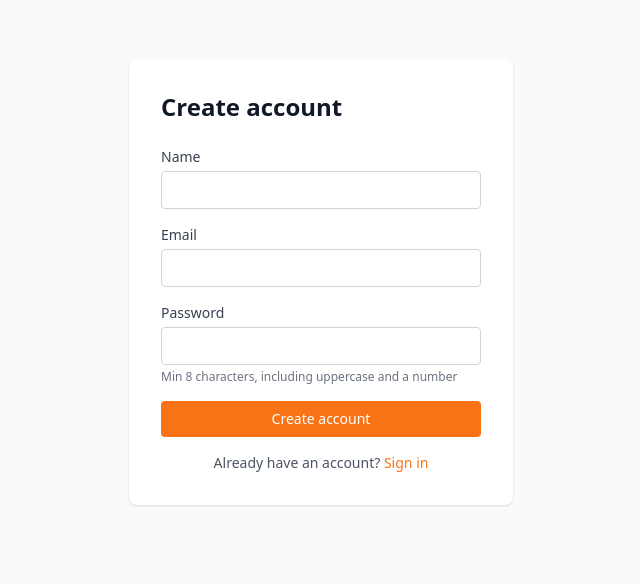
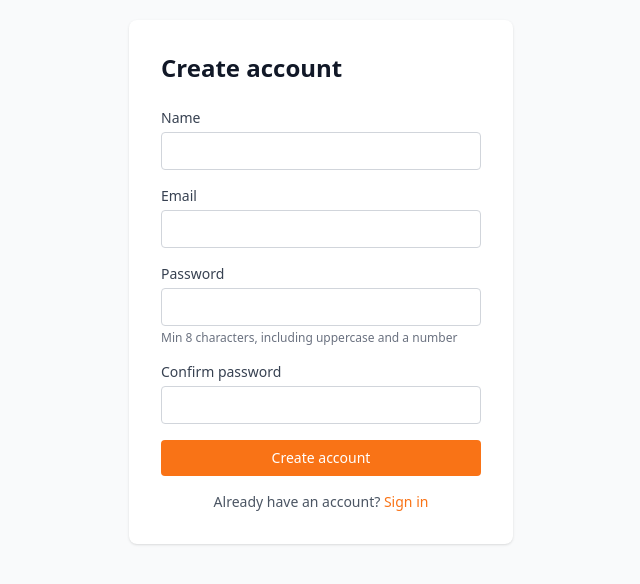
Before and after one commit to keiranworrell/sousChef, a Next.js app in the folder apps/web/: page /sign-up in a window 1280 px wide. Shown: the part 118-702 px from the top of the page, without its empty margins (319-959 px from the left). Built offline with nearby package versions, Linux system fonts and the light colour scheme; no server answers; what aws-amplify would draw is missing.

Commit message:
feat(auth): add confirm password field to sign-up form

```diff
--- a/apps/web/app/(auth)/sign-up/page.tsx
+++ b/apps/web/app/(auth)/sign-up/page.tsx
@@ -10,11 +10,18 @@ export default function SignUpPage(): React.JSX.Element {
   const [name, setName] = useState("");
   const [email, setEmail] = useState("");
   const [password, setPassword] = useState("");
+  const [confirmPassword, setConfirmPassword] = useState("");
   const [error, setError] = useState<string | null>(null);
   const [loading, setLoading] = useState(false);
 
+  const passwordMismatch = confirmPassword.length > 0 && password !== confirmPassword;
+
   async function handleSubmit(e: React.FormEvent): Promise<void> {
     e.preventDefault();
+    if (password !== confirmPassword) {
+      setError("Passwords do not match");
+      return;
+    }
     setError(null);
     setLoading(true);
 
@@ -92,13 +99,35 @@ export default function SignUpPage(): React.JSX.Element {
             </p>
           </div>
 
+          <div>
+            <label htmlFor="confirm-password" className="block text-sm font-medium text-gray-700">
+              Confirm password
+            </label>
+            <input
+              id="confirm-password"
+              type="password"
+              required
+              autoComplete="new-password"
+              value={confirmPassword}
+              onChange={(e) => setConfirmPassword(e.target.value)}
+              className={`mt-1 block w-full rounded border px-3 py-2 text-sm focus:outline-none focus:ring-1 ${
+                passwordMismatch
+                  ? "border-red-400 focus:border-red-500 focus:ring-red-500"
+                  : "border-gray-300 focus:border-orange-500 focus:ring-orange-500"
+              }`}
+            />
+            {passwordMismatch && (
+              <p className="mt-1 text-xs text-red-600">Passwords do not match</p>
+            )}
+          </div>
+
           {error && (
             <p className="text-sm text-red-600">{error}</p>
           )}
 
           <button
             type="submit"
-            disabled={loading}
+            disabled={loading || passwordMismatch}
             className="w-full rounded bg-orange-500 px-4 py-2 text-sm font-medium text-white hover:bg-orange-600 disabled:opacity-50"
           >
             {loading ? "Creating account…" : "Create account"}
```
